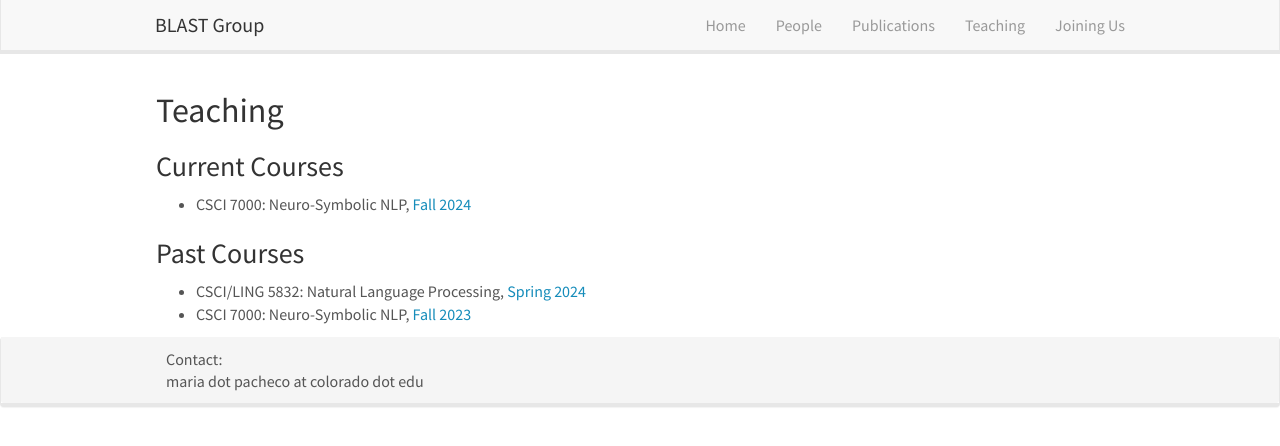
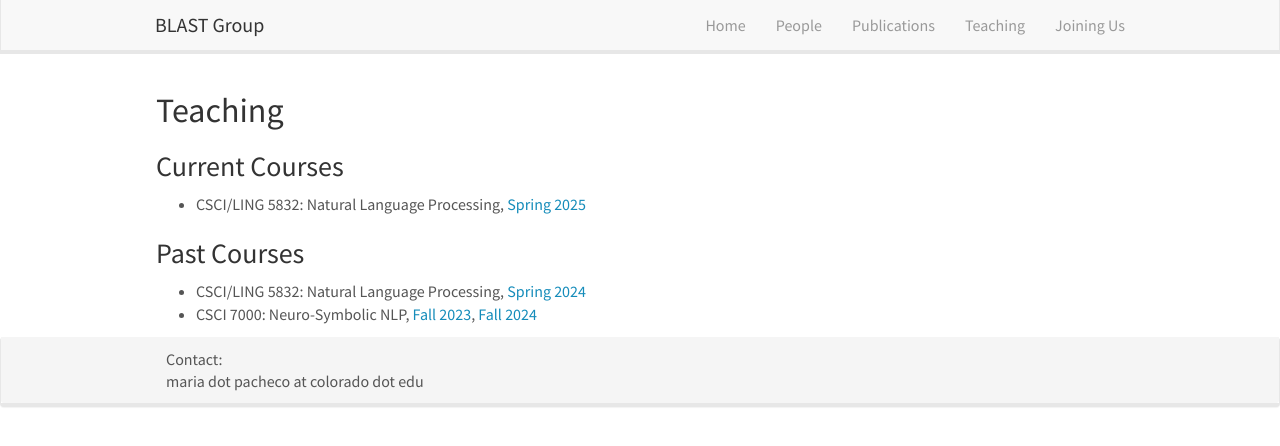
Before and after one commit to blast-cu/blast-cu.github.io, a Jekyll site: the page built from _pages/teaching.md, in a window 1280 px wide. Shown: the top 446 px of the page. Built offline with Jekyll 4.4.1, drawn with Linux system fonts in a browser that asks for light colours; nearby versions of some CDN libraries.

Commit message:
Update teaching.md

```diff
--- a/_pages/teaching.md
+++ b/_pages/teaching.md
@@ -10,8 +10,8 @@ permalink: /teaching/
 
 ### Current Courses
 
-- CSCI 7000: Neuro-Symbolic NLP, [Fall 2024](https://blast-cu.github.io/teaching/)
+- CSCI/LING 5832: Natural Language Processing, [Spring 2025](https://blast-cu.github.io/teaching/)
 
 ### Past Courses
 - CSCI/LING 5832: Natural Language Processing, [Spring 2024](https://blast-cu.github.io/teaching/)
-- CSCI 7000: Neuro-Symbolic NLP, [Fall 2023](https://blast-cu.github.io/teaching/nesymnlp23)
+- CSCI 7000: Neuro-Symbolic NLP, [Fall 2023](https://blast-cu.github.io/teaching/nesymnlp23), [Fall 2024](https://blast-cu.github.io/teaching/)
```
